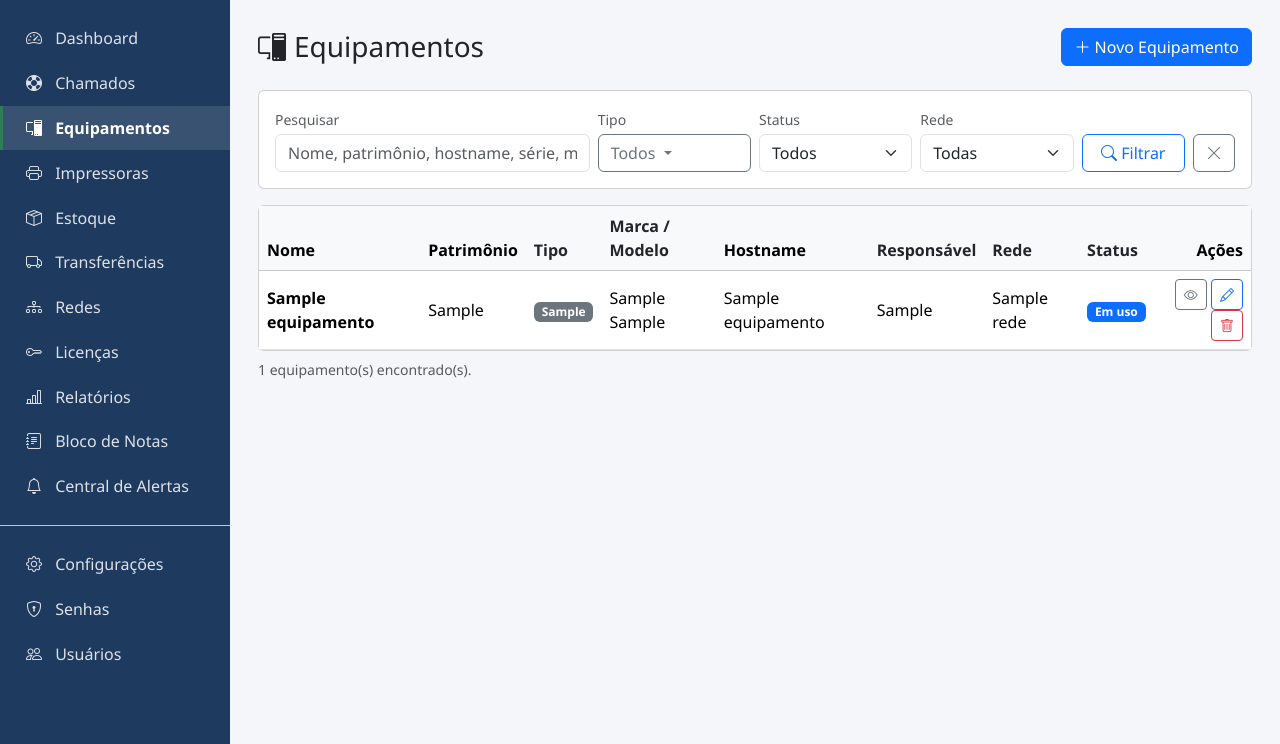
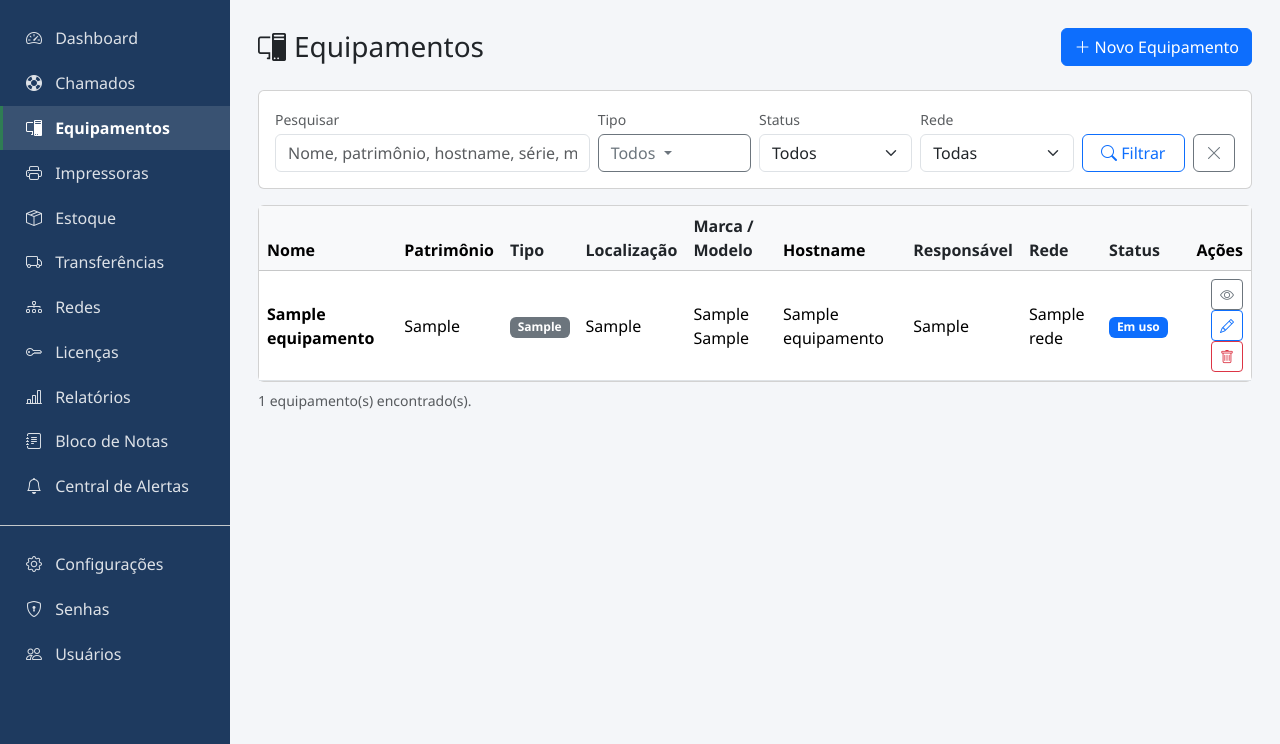
Before and after one commit to SalomaoKonjunski/Web-SCATI, a PHP site: page /web-scati/modules/equipamentos/index.php in a window 1280 px wide. Shown: the part 56-800 px from the top of the page. Run offline with PHP 8.4, Linux system fonts and the light colour scheme; a user stored in the database is signed in; data comes from the database, SQL or seed files in the repository; tables that the repository leaves empty hold one stand-in row (values such as "Sample post"); data that the repository does not hold is empty.

Commit message:
Equipamentos: listagem passa a mostrar a coluna Localização
Adiciona a coluna "Localização" na listagem de Equipamentos (entre
Tipo e Marca/Modelo), clicável como as demais colunas ordenáveis.

Co-Authored-By: Claude Sonnet 5 <noreply@anthropic.com>
Claude-Session: https://claude.ai/code/session_019y5rJUkYLHrfSvvgBXX35u

```diff
--- a/web-scati/web-scati/modules/equipamentos/index.php
+++ b/web-scati/web-scati/modules/equipamentos/index.php
@@ -25,6 +25,7 @@ $filtroRede = $_GET['rede_id'] ?? '';
 $colunasOrdenaveis = [
     'responsavel' => 'e.usuario_responsavel',
     'tipo'        => 'e.tipo',
+    'localizacao' => 'e.localizacao',
     'marca'       => 'e.marca, e.modelo',
     'rede'        => 'r.nome',
     'status'      => 'e.status',
@@ -189,6 +190,7 @@ include __DIR__ . '/../../includes/header.php';
                     <th>Nome</th>
                     <th>Patrimônio</th>
                     <th><a class="text-dark text-decoration-none" href="<?= e(linkOrdenacao('tipo', $ordenarPor, $direcao)) ?>">Tipo<?= iconeOrdenacao('tipo', $ordenarPor, $direcao) ?></a></th>
+                    <th><a class="text-dark text-decoration-none" href="<?= e(linkOrdenacao('localizacao', $ordenarPor, $direcao)) ?>">Localização<?= iconeOrdenacao('localizacao', $ordenarPor, $direcao) ?></a></th>
                     <th><a class="text-dark text-decoration-none" href="<?= e(linkOrdenacao('marca', $ordenarPor, $direcao)) ?>">Marca / Modelo<?= iconeOrdenacao('marca', $ordenarPor, $direcao) ?></a></th>
                     <th>Hostname</th>
                     <th><a class="text-dark text-decoration-none" href="<?= e(linkOrdenacao('responsavel', $ordenarPor, $direcao)) ?>">Responsável<?= iconeOrdenacao('responsavel', $ordenarPor, $direcao) ?></a></th>
@@ -199,7 +201,7 @@ include __DIR__ . '/../../includes/header.php';
             </thead>
             <tbody>
                 <?php if (empty($equipamentos)): ?>
-                    <tr><td colspan="9" class="text-center text-muted py-4">Nenhum equipamento encontrado.</td></tr>
+                    <tr><td colspan="10" class="text-center text-muted py-4">Nenhum equipamento encontrado.</td></tr>
                 <?php endif; ?>
                 <?php foreach ($equipamentos as $eq): ?>
                     <tr data-href="view.php?id=<?= (int) $eq['id'] ?>">
@@ -218,6 +220,7 @@ include __DIR__ . '/../../includes/header.php';
                             <?php endif; ?>
                         </td>
                         <td><?= badgeCor($eq['tipo'], corCategoriaEquipamento($eq['tipo'])) ?></td>
+                        <td><?= e($eq['localizacao']) ?: '-' ?></td>
                         <td><?= e(trim(($eq['marca'] ?? '') . ' ' . ($eq['modelo'] ?? ''))) ?: '-' ?></td>
                         <td><?= e($eq['hostname']) ?: '-' ?></td>
                         <td><?= e($eq['usuario_responsavel']) ?: '-' ?></td>
```
Also changed, not shown: web-scati/web-scati/README.md.
